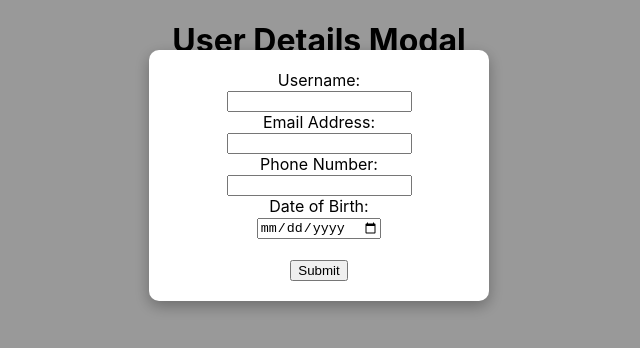
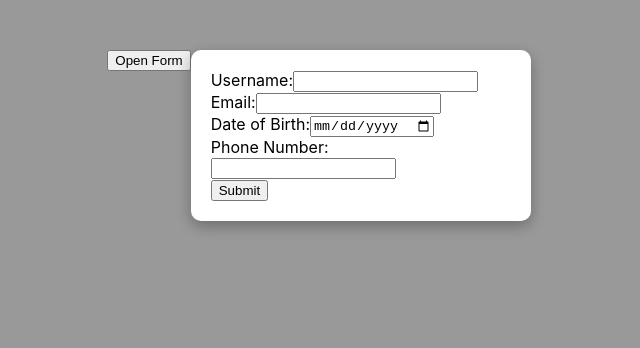
Before and after one commit to harshith2303/XModal, a React (Create React App) app: page / in a window 1280 px wide. Both pictures are taken after a click on the button "Open Form". Shown: the top 348 px of the page, without its empty margins (321-961 px from the left). Built offline with nearby package versions, Linux system fonts and the light colour scheme.

Commit message:
third commit

```diff
--- a/src/App.js
+++ b/src/App.js
@@ -1,108 +1,80 @@
+import React, { useState, useRef, useEffect } from "react";
+import "./App.css";
 
-import React, { useState, useEffect } from 'react';
-import './App.css';
-
-function App() {
+export default function App() {
   const [showModal, setShowModal] = useState(false);
-  const [username, setUsername] = useState('');
-  const [email, setEmail] = useState('');
-  const [phone, setPhone] = useState('');
-  const [dob, setDob] = useState('');
-
+  const modalRef = useRef();
 
   useEffect(() => {
-    const handleOutsideClick = (event) => {
-      if (event.target.className === 'modal') {
+    const handleClickOutside = (event) => {
+      if (showModal && modalRef.current && !modalRef.current.contains(event.target)) {
         setShowModal(false);
       }
     };
-    window.addEventListener('click', handleOutsideClick);
-    return () => window.removeEventListener('click', handleOutsideClick);
-  }, []);
+    document.addEventListener("mousedown", handleClickOutside);
+    return () => document.removeEventListener("mousedown", handleClickOutside);
+  }, [showModal]);
 
-  const handleSubmit = () => {
-    if (!username || !email || !phone || !dob) {
+  const handleSubmit = (e) => {
+    e.preventDefault();
+    const username = document.getElementById("username").value.trim();
+    const email = document.getElementById("email").value.trim();
+    const dob = document.getElementById("dob").value.trim();
+    const phone = document.getElementById("phone").value.trim();
+
+    if (!username || !email || !dob || !phone) {
       alert("All fields are mandatory.");
       return;
     }
 
-    if (!email.includes('@')) {
+    if (!email.includes("@")) {
       alert("Invalid email. Please check your email address.");
       return;
     }
 
     if (!/^\d{10}$/.test(phone)) {
-      alert("**Invalid phone number. Please enter a 10-digit phone number.");
+      alert("Invalid phone number. Please enter a 10-digit phone number.");
       return;
     }
 
-    const today = new Date().toISOString().split('T')[0];
-    if (dob > today) {
-      alert("Invalid phone number. Please enter a 10-digit phone number.**");
+    const dobDate = new Date(dob);
+    const today = new Date();
+    if (dobDate > today) {
+      alert("Invalid date of birth. Date of birth cannot be in the future.");
       return;
     }
 
-
     setShowModal(false);
-    setUsername('');
-    setEmail('');
-    setPhone('');
-    setDob('');
   };
 
   return (
-    <div className="App">
-      <h1>User Details Modal</h1>
+    <div className="modal">
       <button onClick={() => setShowModal(true)}>Open Form</button>
-
       {showModal && (
-        <div className="modal">
-          <div className="modal-content">
-            <form onSubmit={(e) => e.preventDefault()}>
-              <label>Username:</label><br />
-              <input
-                type="text"
-                id="username"
-                value={username}
-                onChange={(e) => setUsername(e.target.value)}
-              /><br />
-
-              <label>Email Address:</label><br />
-              <input
-                type="text"
-                id="email"
-                value={email}
-                onChange={(e) => setEmail(e.target.value)}
-              /><br />
-
-              <label>Phone Number:</label><br />
-              <input
-                type="text"
-                id="phone"
-                value={phone}
-                onChange={(e) => setPhone(e.target.value)}
-              /><br />
-
-              <label>Date of Birth:</label><br />
-              <input
-                type="date"
-                id="dob"
-                value={dob}
-                onChange={(e) => setDob(e.target.value)}
-              /><br /><br />
-
-              <input
-                type="button"
-                className="submit-button"
-                value="Submit"
-                onClick={handleSubmit}
-              />
-            </form>
-          </div>
+        <div className="modal-content" ref={modalRef}>
+          <form onSubmit={handleSubmit}>
+            <div>
+              <label>Username:</label>
+              <input id="username" type="text" />
+            </div>
+            <div>
+              <label>Email:</label>
+              <input id="email" type="email" />
+            </div>
+            <div>
+              <label>Date of Birth:</label>
+              <input id="dob" type="date" />
+            </div>
+            <div>
+              <label>Phone Number:</label>
+              <input id="phone" type="tel" />
+            </div>
+            <button type="submit" className="submit-button">
+              Submit
+            </button>
+          </form>
         </div>
       )}
     </div>
   );
 }
-
-export default App;
```
